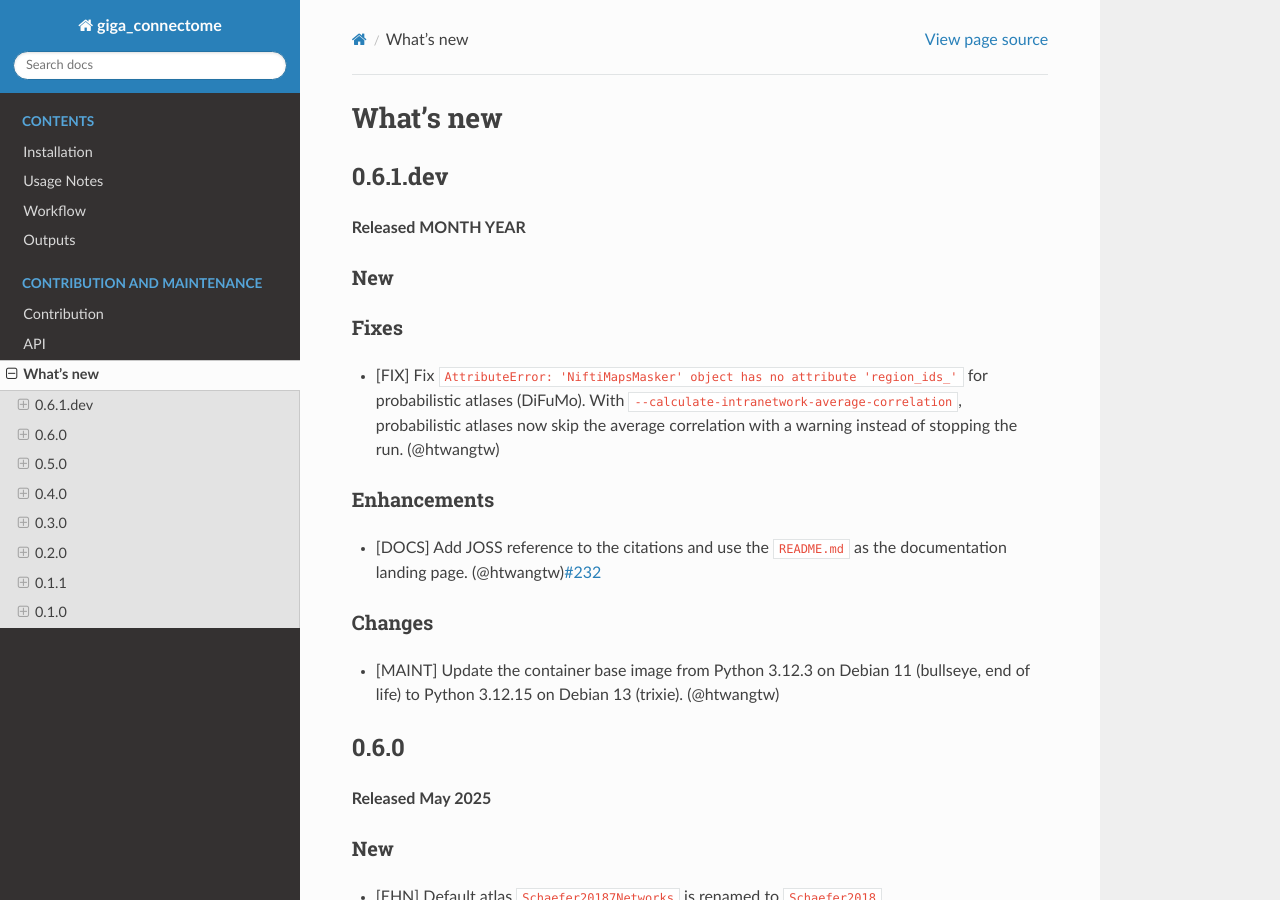
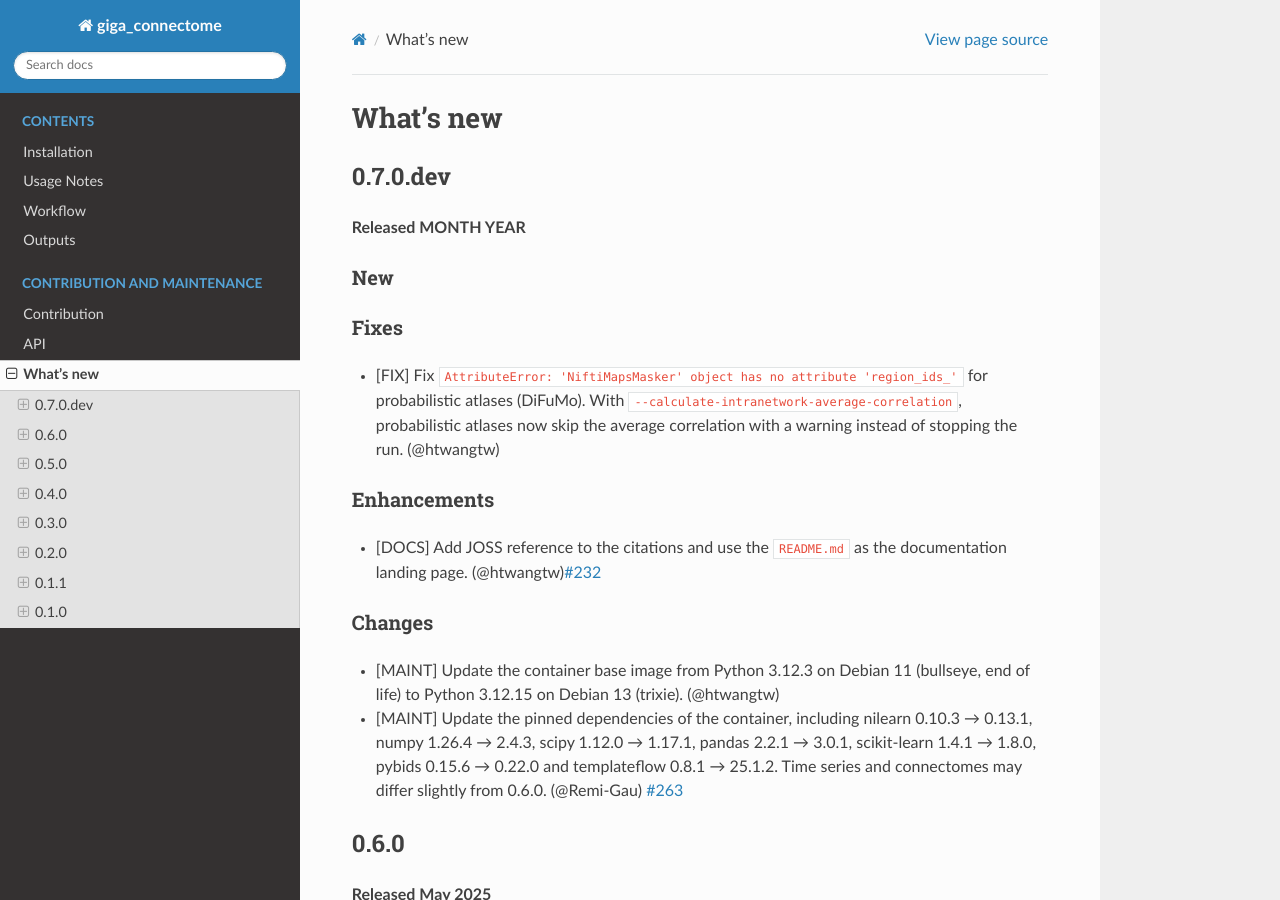
Before and after one commit to bids-apps/giga_connectome, a Sphinx documentation site: the page built from docs/source/changes.md, in a window 1280 px wide and 900 px high. Built offline with Sphinx 7.4.7 and the Read the Docs theme 3.1.0, drawn with Linux system fonts in a browser that asks for light colours; the version number could not be read and is left out.

Commit message:
brah too mych changes to justife a bug release

```diff
--- a/docs/source/changes.md
+++ b/docs/source/changes.md
@@ -1,6 +1,6 @@
 # What’s new
 
-## 0.6.1.dev
+## 0.7.0.dev
 
 **Released MONTH YEAR**
 
@@ -17,6 +17,7 @@
 ### Changes
 
 - [MAINT] Update the container base image from Python 3.12.3 on Debian 11 (bullseye, end of life) to Python 3.12.15 on Debian 13 (trixie). (@htwangtw)
+- [MAINT] Update the pinned dependencies of the container, including nilearn 0.10.3 → 0.13.1, numpy 1.26.4 → 2.4.3, scipy 1.12.0 → 1.17.1, pandas 2.2.1 → 3.0.1, scikit-learn 1.4.1 → 1.8.0, pybids 0.15.6 → 0.22.0 and templateflow 0.8.1 → 25.1.2. Time series and connectomes may differ slightly from 0.6.0. (@Remi-Gau) [#263](https://github.com/bids-apps/giga_connectome/pull/263)
 
 
 ## 0.6.0
```
